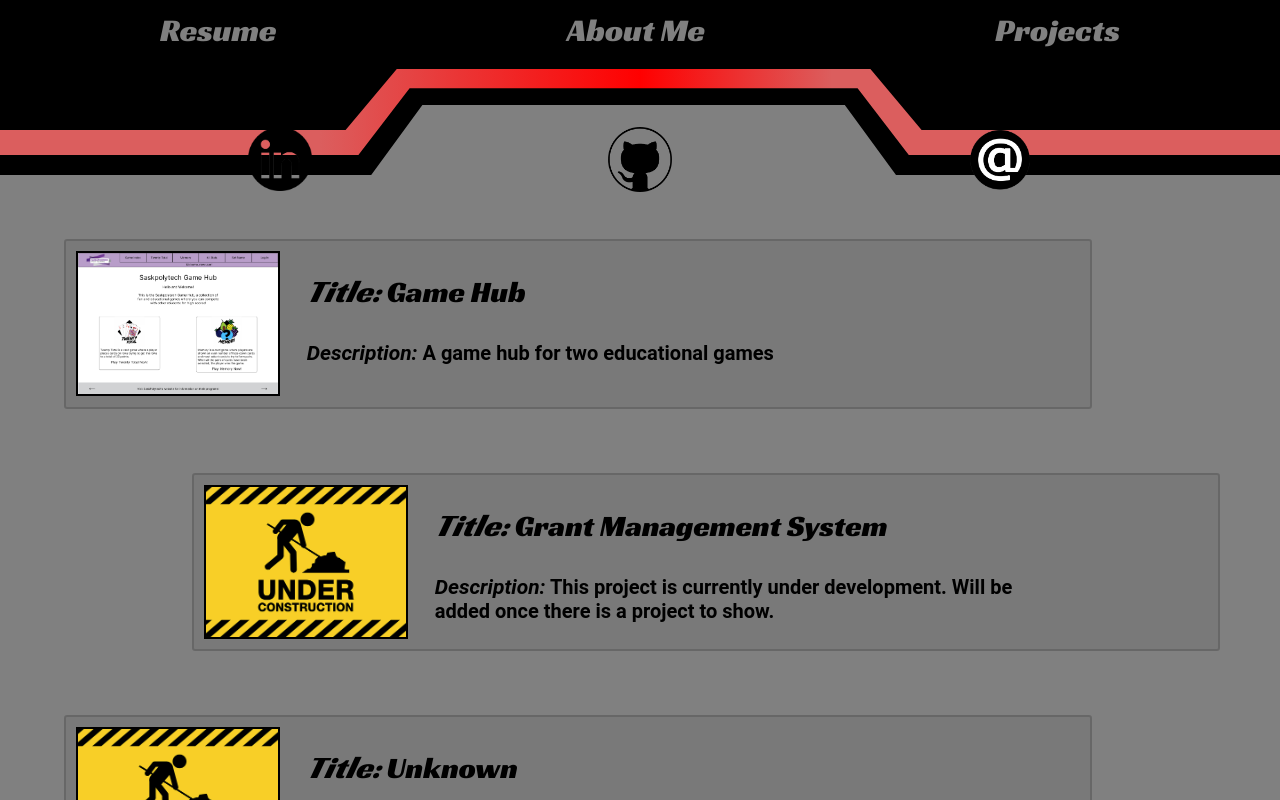
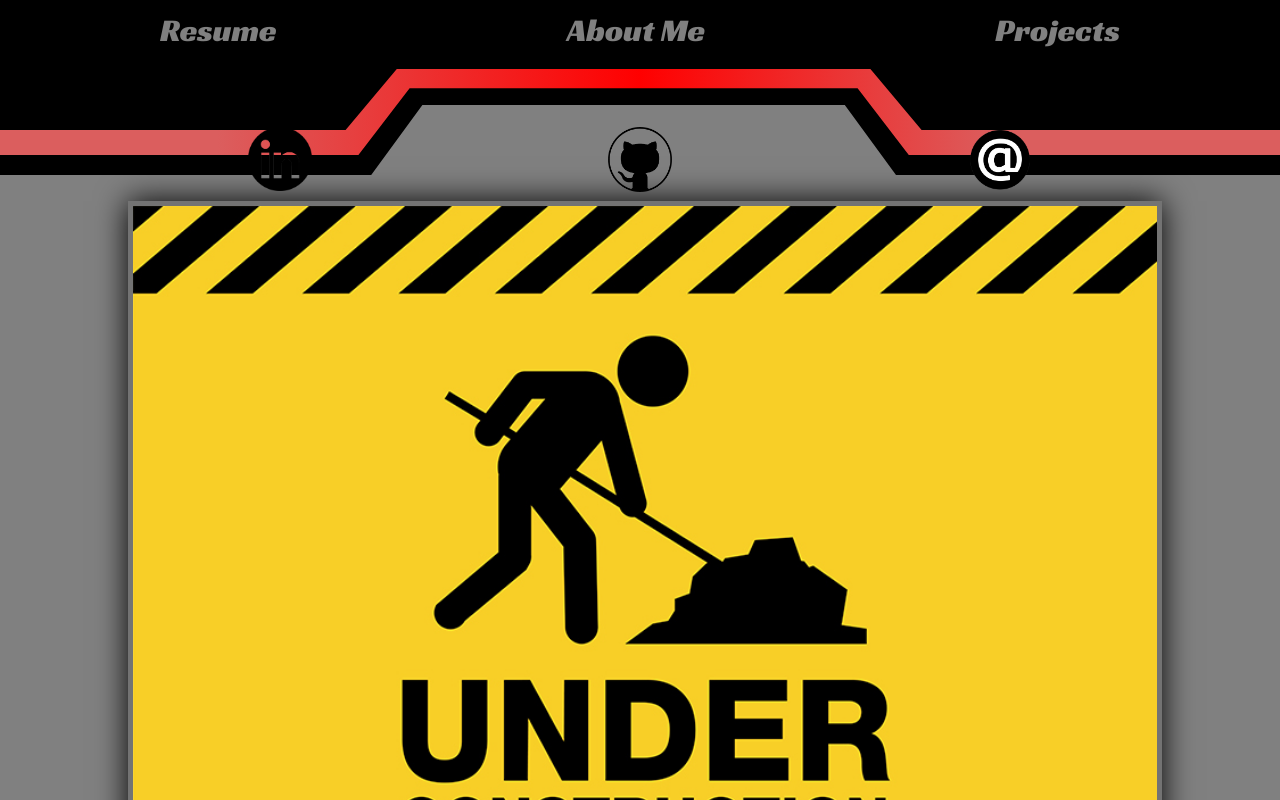
Before and after one commit to Mantie7553/e-portfolio, a React (Vite) app in the folder e-portfolio/: page / in a window 1280 px wide. Shown: the top 800 px of the page. Built offline with nearby package versions, Linux system fonts and the light colour scheme.

Commit message:
Created last page and styling

```diff
--- a/e-portfolio/src/App.jsx
+++ b/e-portfolio/src/App.jsx
@@ -2,12 +2,13 @@ import './css/App.css';
 import Navbar from "./components/Navbar.jsx";
 import AboutMe from "./pages/AboutMe.jsx";
 import Projects from "./pages/Projects.jsx";
+import Resume from "./pages/Resume.jsx";
 
 function App() {
   return (
     <>
         <Navbar/>
-        <Projects/>
+        <Resume/>
     </>
   )
 }
--- a/e-portfolio/src/components/Navbar.jsx
+++ b/e-portfolio/src/components/Navbar.jsx
@@ -9,9 +9,12 @@ function Navbar() {
             <div className="middle-middle">
                 <div className="top-middle">
                     <nav>
-                        <a href="/" className="racing-sans-one-regular">Resume</a>
-                        <a href="/" className="racing-sans-one-regular">About Me</a>
-                        <a href="/" className="racing-sans-one-regular">Projects</a>
+                        <a href="/" className="racing-sans-one-regular"
+                           onClick={() => {handlePage('resume')}} id="resume">Resume</a>
+                        <a href="/" className="racing-sans-one-regular"
+                           onClick={() => {handlePage('about')}} id="about">About Me</a>
+                        <a href="/" className="racing-sans-one-regular"
+                           onClick={() => {handlePage('projects')}} id="projects">Projects</a>
                     </nav>
                 </div>
             </div>
@@ -36,4 +39,15 @@ function Navbar() {
     </div>
 }
 
+function handlePage(id) {
+    switch (id) {
+        case 'resume' : document.getElementById('resume').style.color = 'white';
+            break;
+        case 'about' : document.getElementById('about').style.color = 'white';
+            break;
+        case 'projects' : document.getElementById('projects').style.color = 'white';
+            break;
+    }
+}
+
 export default Navbar;
--- /dev/null
+++ b/e-portfolio/src/css/Resume.css
@@ -0,0 +1,16 @@
+
+.img-resume {
+    margin: 2% 10%;
+    width: 80%;
+    border: 5px rgba(0,0,0,10%) solid;
+    box-shadow: rgba(0,0,0,80) 0 0 30px;
+}
+
+.img-resume:hover {
+    animation: drop 2s ease-out forwards;
+}
+
+@keyframes drop {
+    from {box-shadow: rgba(0,0,0,80) 0 0 30px}
+    to {box-shadow: none}
+}
--- a/e-portfolio/src/pages/AboutMe.jsx
+++ b/e-portfolio/src/pages/AboutMe.jsx
@@ -3,7 +3,7 @@ import "../css/AboutMe.css";
 import Me from"../assets/jaden.png";
 
 function AboutMe() {
-    return <div className="base">
+    return <div className="base about">
         <section className="my-image">
             <h3 className="racing-sans-one-regular">Jaden R. Mantie</h3>
             <div className="border">
--- a/e-portfolio/src/pages/Projects.jsx
+++ b/e-portfolio/src/pages/Projects.jsx
@@ -27,7 +27,7 @@ const projList = [
 ]
 
 function Projects() {
-    return <div className="base">
+    return <div className="base projects">
         {projList.map((prj, ind) => {
             return <Project project={prj} key={ind}/>
     })}
--- /dev/null
+++ b/e-portfolio/src/pages/Resume.jsx
@@ -0,0 +1,8 @@
+import "../css/Resume.css";
+import Placeholder from "../assets/construction.jpg"
+
+export default function Resume() {
+    return <div className="base resume">
+        <img className="img-resume" src={Placeholder} alt="My resume"/>
+    </div>
+}
```
